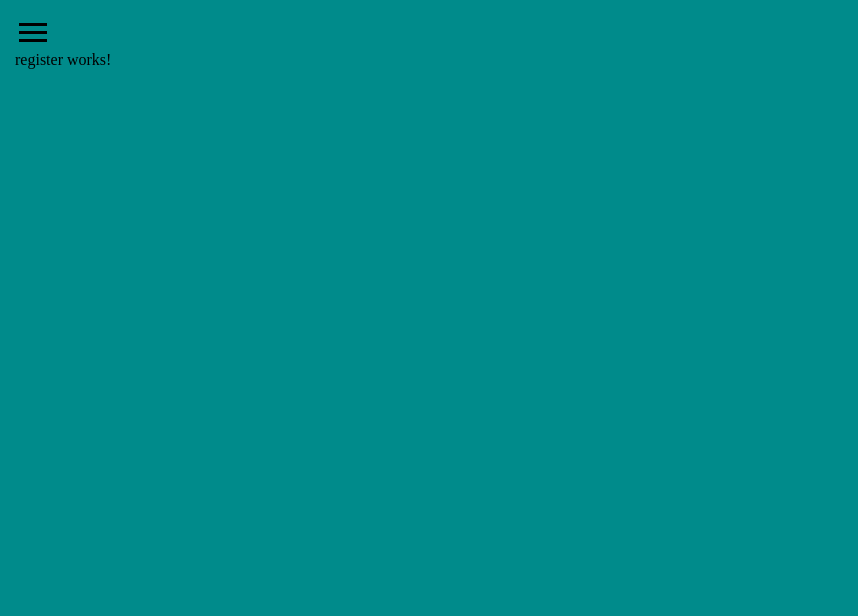
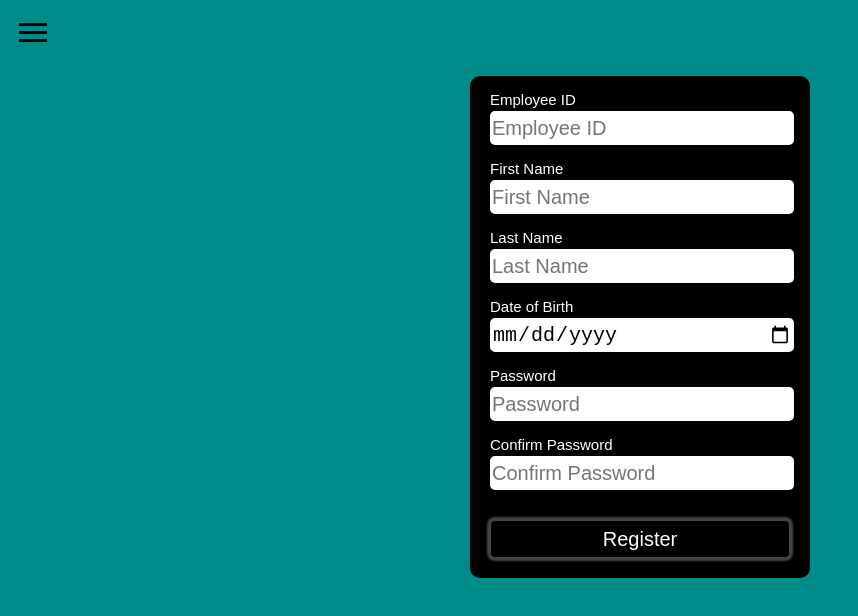
Before and after one commit to deep-muni94/Attendance-Tracker, an Angular app: page /register in a window 1280 px wide. Shown: the top 616 px of the page, without its empty margins (0-858 px from the left). Built offline with nearby package versions, Linux system fonts and the light colour scheme.

Commit message:
modified login and register component

```diff
--- a/src/app/login/login.component.css
+++ b/src/app/login/login.component.css
@@ -0,0 +1,79 @@
+#form_area{
+  max-width: 300px;
+  margin: 125px auto;
+  background-color: #000;
+  padding: 20px;
+  font-family: Arial, serif;
+  border-radius: 10px;
+  position: relative;
+}
+
+.input-section{
+  position: relative;
+  padding: 5px 0 10px;
+}
+
+.inp{
+  display: block;
+  margin: 10px 0;
+  width: 100%;
+  height: 30px;
+  font-size: 20px;
+  border-radius: 5px;
+  outline: none;
+  background-color: #ffffff;
+  border: 2px solid #ffffff;
+}
+
+.inp:focus{
+  border-color: #00909E;
+}
+
+.submit{
+  width: 100%;
+  margin-top: 10px;
+  height: 38px;
+  border-radius: 5px;
+  background-color: #000000;
+  outline: none;
+  border: 1px solid #494343;
+  box-shadow: 0 0 2px 3px #494343;
+  color: #ffffff;
+  font-size: 20px;
+}
+
+.submit:active{
+  transform: translate(2px, 2px);
+}
+
+.submit:focus{
+  border: 1px solid #ffffff;
+  box-shadow: none;
+}
+
+.submit:hover{
+  cursor: pointer;
+  background-color: #008B8B;
+  border: 1px solid #008B8B;
+  box-shadow: 0 0 2px 3px #ffffff;
+}
+
+label{
+  position: absolute;
+  top: -5px;
+  left: 0;
+  color: #ffffff;
+  font-size: 15px;
+}
+
+.error{
+  position: absolute;
+  bottom: 0;
+  right: 0;
+  color: #ff0000;
+  font-size: 15px;
+}
+
+.hide{
+  display: none;
+}
--- a/src/app/login/login.component.html
+++ b/src/app/login/login.component.html
@@ -1 +1,20 @@
-<p>login works!</p>
+<div id="form_area">
+  <form [formGroup]="login" (ngSubmit)="submit()">
+    <div class="input-section">
+      <label for="username">User Name</label>
+      <input type="text" id="username" placeholder="User Name" class="inp" formControlName="username"/>
+      <div *ngIf="IsSubmitted && control.username.errors" class="error">
+        <div *ngIf="control.username.errors.required">User Name is required</div>
+      </div>
+    </div>
+
+    <div class="input-section">
+      <label for="pass">Password</label>
+      <input type="password" id="pass" placeholder="Password" class="inp" formControlName="password"/>
+      <div *ngIf="IsSubmitted && control.password.errors" class="error">
+        <div *ngIf="control.password.errors.required">Password is required</div>
+      </div>
+    </div>
+    <button class="submit">Login</button>
+  </form>
+</div>
--- a/src/app/login/login.component.ts
+++ b/src/app/login/login.component.ts
@@ -1,15 +1,36 @@
 import { Component, OnInit } from '@angular/core';
+import {FormBuilder, FormControl, FormGroup, Validators} from "@angular/forms";
 
 @Component({
   selector: 'app-login',
   templateUrl: './login.component.html',
   styleUrls: ['./login.component.css']
 })
-export class LoginComponent implements OnInit {
+export class LoginComponent {
 
-  constructor() { }
+  IsSubmitted = false;
 
-  ngOnInit() {
+  login = this.fb.group({
+    username: ['', [Validators.required]],
+    password: ['', [Validators.required]]
+  });
+
+  constructor(private fb : FormBuilder) {}
+
+  get control(){
+    return this.login.controls;
+  }
+
+  submit(){
+
+    this.IsSubmitted = true;
+
+    if(this.login.valid){
+
+    }else{
+      return;
+    }
+
   }
 
 }
--- a/src/app/register/register.component.css
+++ b/src/app/register/register.component.css
@@ -0,0 +1,79 @@
+#form_area{
+  max-width: 300px;
+  margin: 25px auto;
+  background-color: #000;
+  padding: 20px;
+  font-family: Arial, serif;
+  border-radius: 10px;
+  position: relative;
+}
+
+.input-section{
+  position: relative;
+  padding: 5px 0 10px;
+}
+
+.inp{
+  display: block;
+  margin: 10px 0;
+  width: 100%;
+  height: 30px;
+  font-size: 20px;
+  border-radius: 5px;
+  outline: none;
+  background-color: #ffffff;
+  border: 2px solid #ffffff;
+}
+
+.inp:focus{
+  border-color: #00909E;
+}
+
+.submit{
+  width: 100%;
+  margin-top: 10px;
+  height: 38px;
+  border-radius: 5px;
+  background-color: #000000;
+  outline: none;
+  border: 1px solid #494343;
+  box-shadow: 0 0 2px 3px #494343;
+  color: #ffffff;
+  font-size: 20px;
+}
+
+.submit:active{
+  transform: translate(2px, 2px);
+}
+
+.submit:focus{
+  border: 1px solid #ffffff;
+  box-shadow: none;
+}
+
+.submit:hover{
+  cursor: pointer;
+  background-color: #008B8B;
+  border: 1px solid #008B8B;
+  box-shadow: 0 0 2px 3px #ffffff;
+}
+
+label{
+  position: absolute;
+  top: -5px;
+  left: 0;
+  color: #ffffff;
+  font-size: 15px;
+}
+
+.error{
+  position: absolute;
+  bottom: 0;
+  right: 0;
+  color: #ff0000;
+  font-size: 15px;
+}
+
+.hide{
+  display: none;
+}
--- a/src/app/register/register.component.html
+++ b/src/app/register/register.component.html
@@ -1 +1,54 @@
-<p>register works!</p>
+<div id="form_area">
+  <form [formGroup]="register" (ngSubmit)="submit()">
+    <div class="input-section">
+      <label for="empid">Employee ID</label>
+      <input type="text" id="empid" placeholder="Employee ID" class="inp" formControlName="empid"/>
+      <div *ngIf="IsSubmitted && control.empid.errors" class="error">
+        <div *ngIf="control.empid.errors.required">Employee ID is required</div>
+      </div>
+    </div>
+
+    <div class="input-section">
+      <label for="fname">First Name</label>
+      <input type="text" id="fname" placeholder="First Name" class="inp" formControlName="fname"/>
+      <div *ngIf="IsSubmitted && control.fname.errors" class="error">
+        <div *ngIf="control.fname.errors.required">First Name is required</div>
+      </div>
+    </div>
+
+    <div class="input-section">
+      <label for="lname">Last Name</label>
+      <input type="text" id="lname" placeholder="Last Name" class="inp" formControlName="lname"/>
+      <div *ngIf="IsSubmitted && control.lname.errors" class="error">
+        <div *ngIf="control.lname.errors.required">Last Name is required</div>
+      </div>
+    </div>
+
+    <div class="input-section">
+      <label for="dob">Date of Birth</label>
+      <input type="date" id="dob" class="inp" formControlName="dob"/>
+      <div *ngIf="IsSubmitted && control.dob.errors" class="error">
+        <div *ngIf="control.dob.errors.required">Date of Birth is required</div>
+      </div>
+    </div>
+
+    <div class="input-section">
+      <label for="pass">Password</label>
+      <input type="password" id="pass" placeholder="Password" class="inp" formControlName="password"/>
+      <div *ngIf="IsSubmitted && control.password.errors" class="error">
+        <div *ngIf="control.password.errors.required">Password is required</div>
+      </div>
+    </div>
+
+    <div class="input-section">
+      <label for="cpass">Confirm Password</label>
+      <input type="password" id="cpass" placeholder="Confirm Password" class="inp" formControlName="cpass"/>
+      <div *ngIf="IsSubmitted && control.cpass.errors" class="error">
+        <div *ngIf="control.cpass.errors.required">Confirmed Password is required</div>
+      </div>
+      <div class="error" *ngIf="nomatch">Password does not match</div>
+    </div>
+
+    <button class="submit">Register</button>
+  </form>
+</div>
--- a/src/app/register/register.component.ts
+++ b/src/app/register/register.component.ts
@@ -1,15 +1,48 @@
 import { Component, OnInit } from '@angular/core';
+import {FormBuilder, FormGroup, Validators} from "@angular/forms";
 
 @Component({
   selector: 'app-register',
   templateUrl: './register.component.html',
   styleUrls: ['./register.component.css']
 })
-export class RegisterComponent implements OnInit {
+export class RegisterComponent {
 
-  constructor() { }
+  IsSubmitted = false;
 
-  ngOnInit() {
+  register = this.fb.group({
+    empid: ['', [Validators.required]],
+    fname: ['', [Validators.required]],
+    lname: ['', [Validators.required]],
+    dob: ['', [Validators.required]],
+    password: ['', [Validators.required]],
+    cpass: ['']
+  });
+  private nomatch: boolean;
+
+  constructor(private fb: FormBuilder) { }
+
+  get control(){
+    return this.register.controls;
+  }
+
+  submit(){
+
+    this.IsSubmitted = true;
+    this.nomatch = this.checkPasswords(this.register);
+
+    if(this.register.valid && !this.nomatch){
+      console.log("DONE");
+    }else{
+      return;
+    }
+
+  }
+
+  checkPasswords(group: FormGroup) {
+    let pass = group.get('password').value;
+    let confirmPass = group.get('cpass').value;
+    return pass !== confirmPass;
   }
 
 }
```
Also changed, not shown: src/app/app.module.ts (+6 -4 lines).
